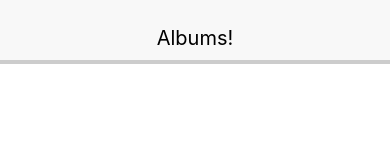
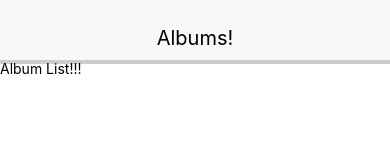
Before and after one commit to joekarasek/react-native-udemy-1, a React Native app: screen / in a window 390 px wide. Shown: the top 160 px of the page. Built offline with nearby package versions, Linux system fonts and the light colour scheme.

Commit message:
turn albumlist to class component

```diff
--- a/index.js
+++ b/index.js
@@ -1,10 +1,16 @@
 import React from 'react';
-import { AppRegistry, Text } from 'react-native';
+import { AppRegistry, Text, View } from 'react-native';
 
-import Header from './src/components/header';
+import Header from './src/components/Header';
+import AlbumList from './src/components/AlbumList';
 
 const App = () => {
-  return <Header headerText={'Albums!'}/>
+  return (
+      <View>
+        <Header headerText={'Albums!'}/>
+        <AlbumList />
+      </View>
+  );
 };
 
 AppRegistry.registerComponent('albums', () => App);
--- a/package.json
+++ b/package.json
@@ -2,6 +2,7 @@
 	"name": "albums",
 	"version": "0.0.1",
 	"private": true,
+	"main": "index.js",
 	"scripts": {
 		"start": "node node_modules/react-native/local-cli/cli.js start",
 		"test": "jest"
--- /dev/null
+++ b/src/components/AlbumList.js
@@ -0,0 +1,29 @@
+import React, { Component} from 'react';
+import { View, Text } from 'react-native';
+
+class AlbumList extends Component {
+  // const { viewStyle } = styles;
+  componentWillMount() {
+    console.log('Component Will Mount');
+  }
+
+  render() {
+    return (
+        <View>
+          <Text>Album List!!!</Text>
+        </View>
+    );
+  }
+}
+
+const styles = {
+  viewStyle: {
+    elevation: 1,
+    height: 150,
+    alignItems: 'center',
+    justifyContent: 'center'
+  }
+};
+
+
+export default AlbumList;
```
